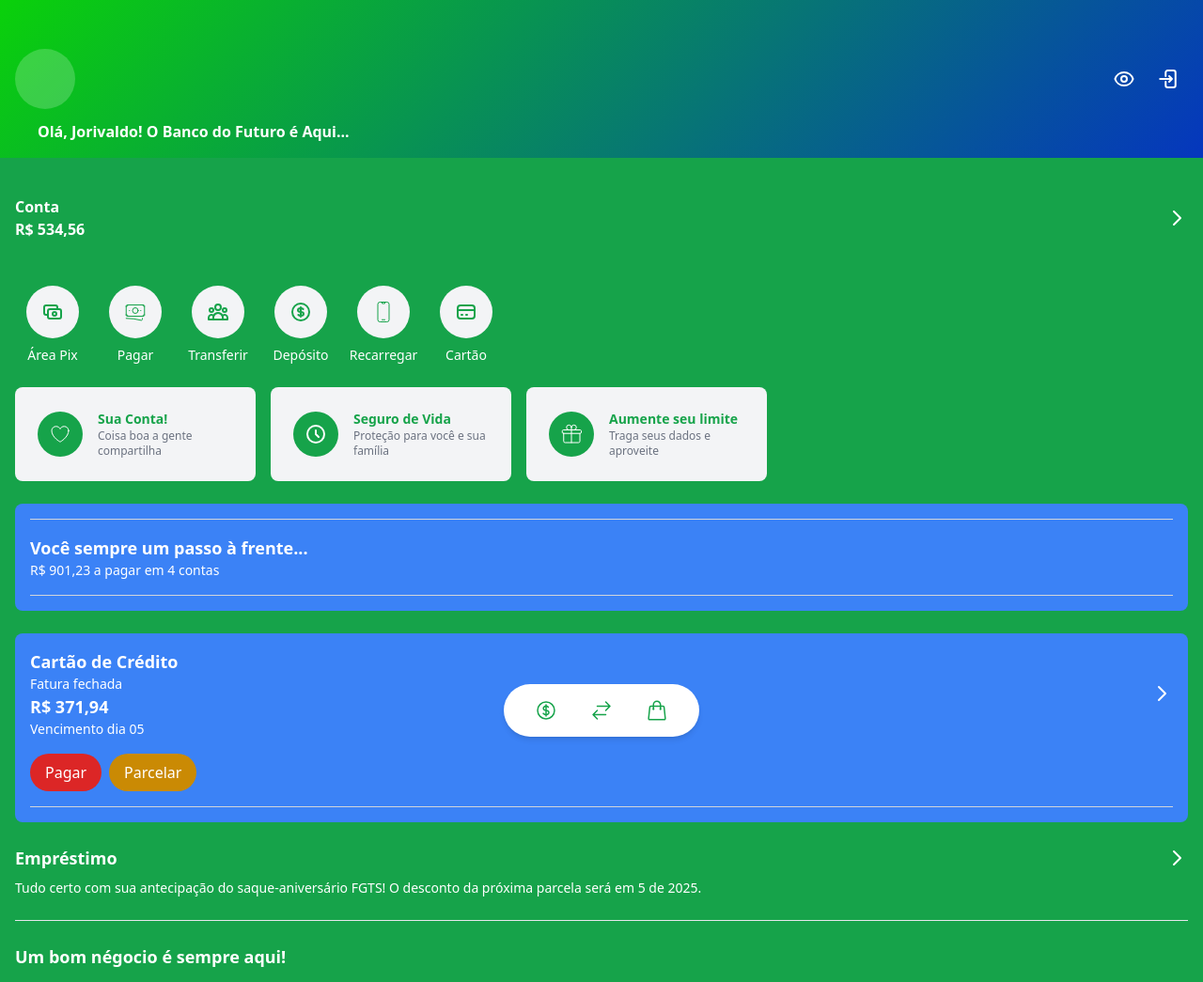
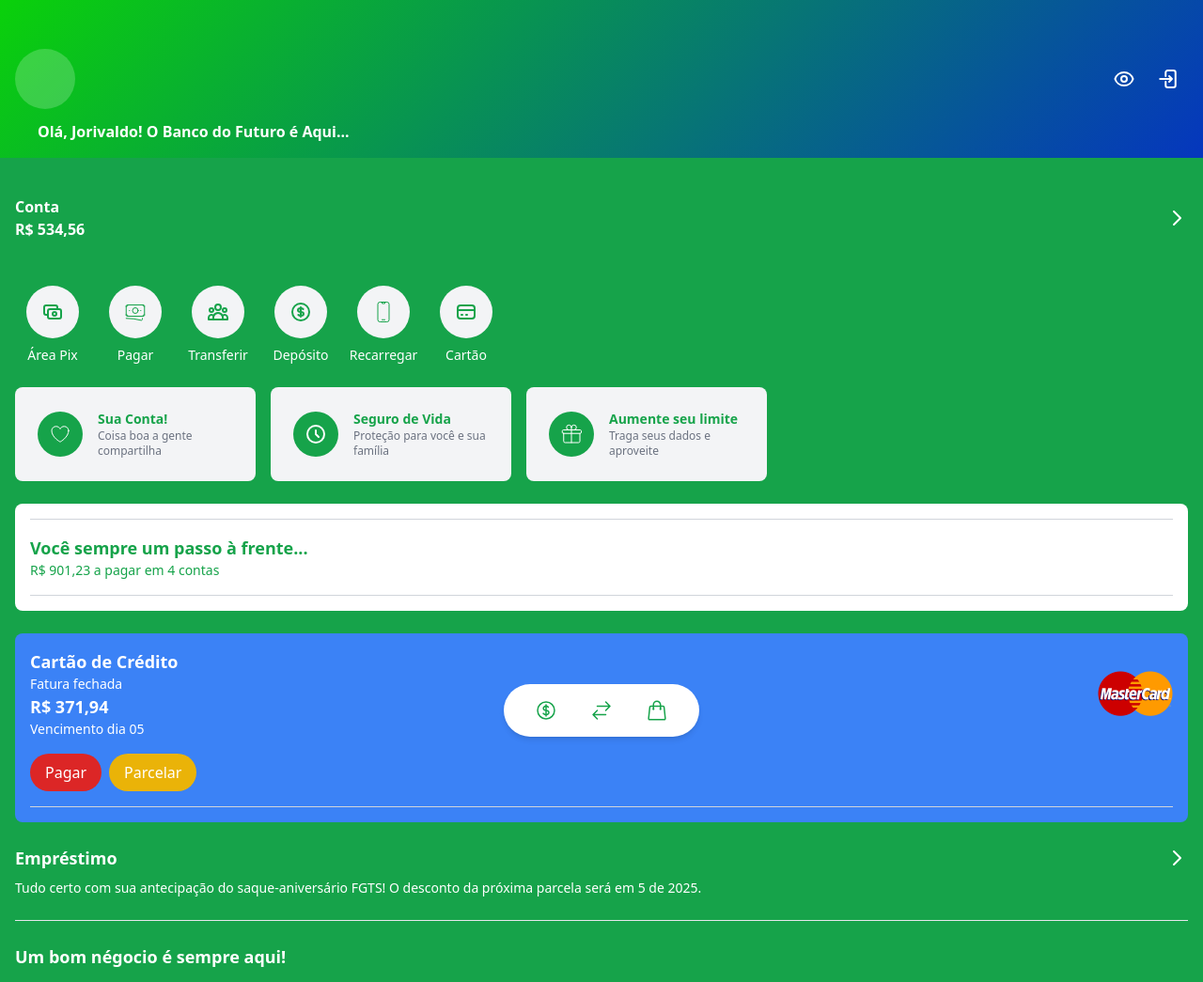
Before and after one commit to jorivaldojunior/verdinhoapp, a plain HTML site: page index1.html in a window 1280 px wide. Shown: the top 1045 px of the page at 94% size. Drawn offline with nearby package versions, Linux system fonts and the light colour scheme.

Commit message:
cartao credito

```diff
--- a/index1.html
+++ b/index1.html
@@ -315,11 +315,11 @@
       </div>
 
     <!-- Nova Seção: Próximos 7 Dias -->
-<div class="mt-6 bg-blue-500 p-4 rounded-lg">
+<div class="mt-6 bg-white p-4 rounded-lg">
   <hr class="border-t border-gray-300 mb-4" />
   <div class="text-left">
-    <h2 class="text-lg font-bold text-white">Você sempre um passo à frente...</h2>
-    <p class="text-sm text-white">R$ 901,23 a pagar em 4 contas</p>
+    <h2 class="text-lg font-bold text-green-600">Você sempre um passo à frente...</h2>
+    <p class="text-sm text-green-600">R$ 901,23 a pagar em 4 contas</p>
   </div>
   <hr class="border-t border-gray-300 mt-4" />
 </div>
@@ -334,20 +334,17 @@
             <p class="text-lg font-bold text-white">R$ 371,94</p>
             <p class="text-sm text-white">Vencimento dia 05</p>
           </div>
-          <!-- Sinal de ">" -->
           <div>
-            <svg xmlns="http://www.w3.org/2000/svg" class="h-6 w-6 text-white" fill="none" viewBox="0 0 24 24"
-              stroke="currentColor">
-              <path stroke-linecap="round" stroke-linejoin="round" stroke-width="2" d="M9 5l7 7-7 7" />
-            </svg>
+            <img src="./img/Maste.png" alt="Cartão de Crédito" class="h-12 w-18">
           </div>
+
         </div>
         <!-- Botões Pagar e Parcelar -->
         <div class="mt-4 flex space-x-2">
           <button class="bg-red-600 text-white px-4 py-2 rounded-full">
             Pagar
           </button>
-          <button class="bg-yellow-600 text-white px-4 py-2 rounded-full">
+          <button class="bg-yellow-500 text-white px-4 py-2 rounded-full">
             Parcelar
           </button>
         </div>
```
Also changed, not shown: img/Maste.png (added).
